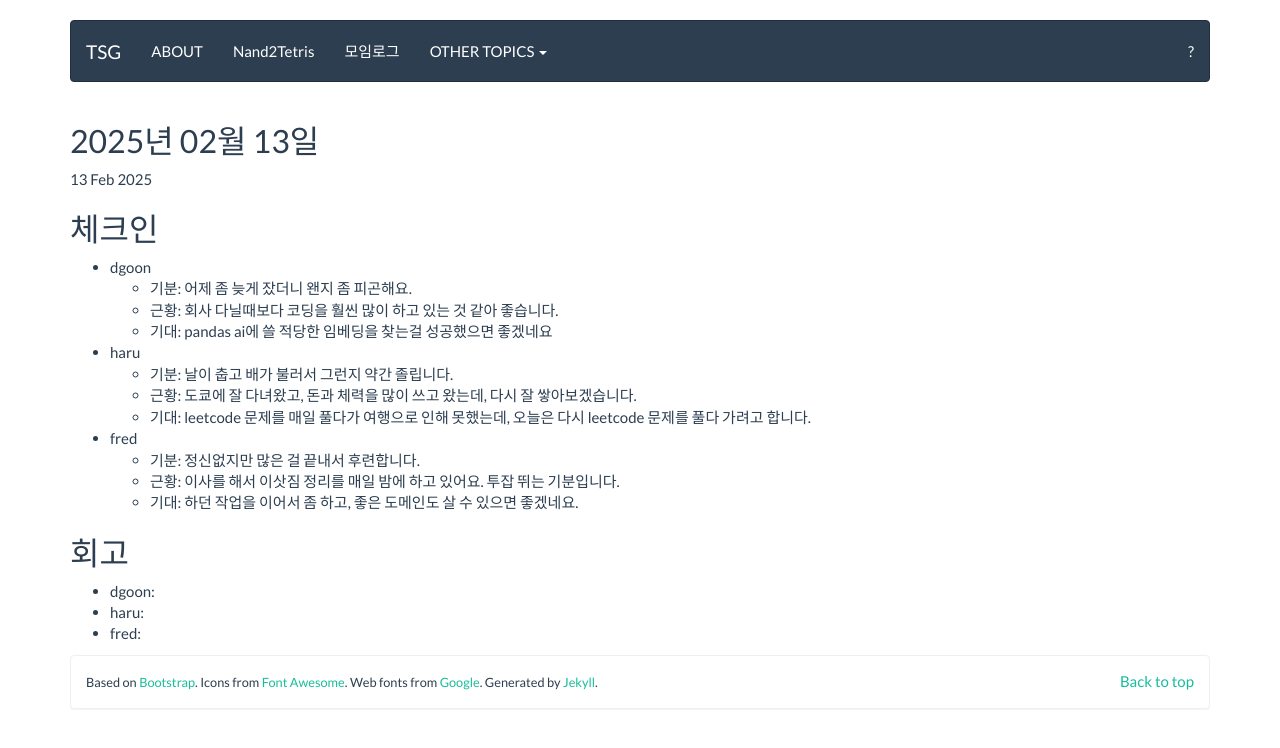
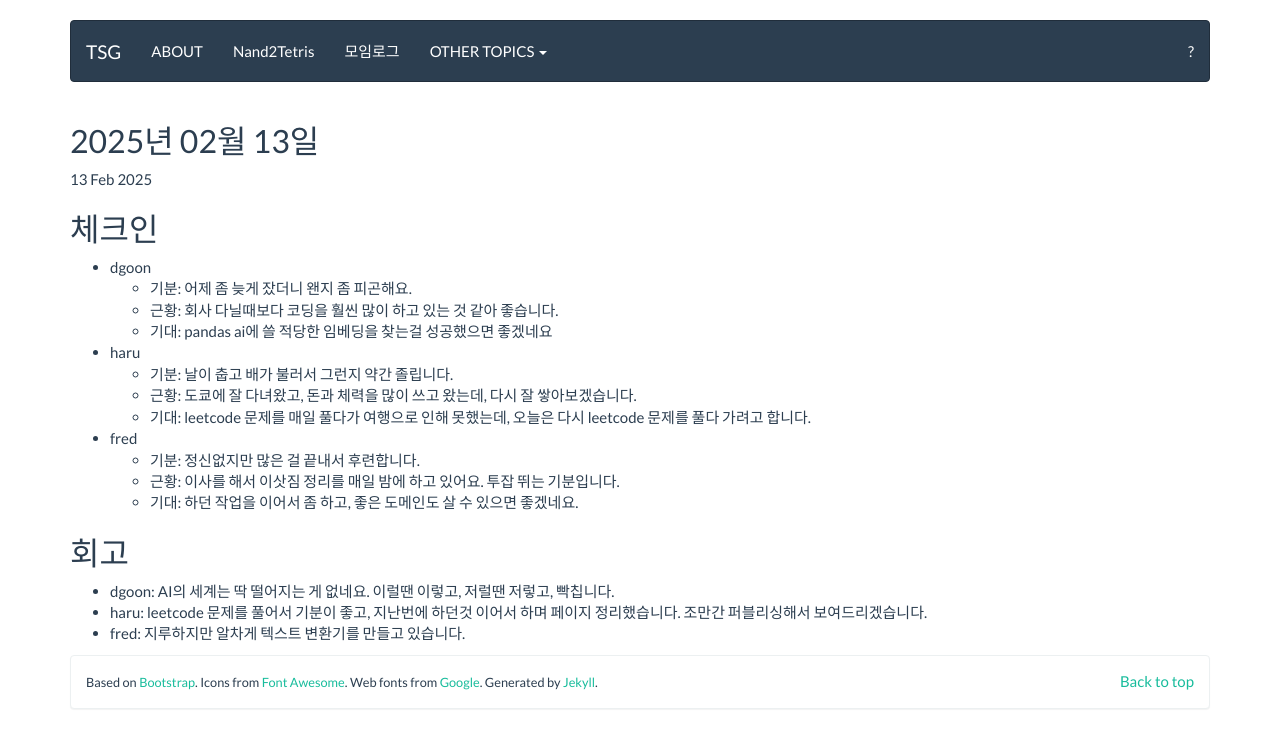
Before and after one commit to tuestudy/tuestudy.github.io, a Jekyll site: the page built from 2025-02-13-meeting.md, in a window 1280 px wide. Shown: the top 748 px of the page. Built offline with Jekyll 4.4.1, drawn with Linux system fonts in a browser that asks for light colours.

Commit message:
2025-02-13 회고

```diff
--- a/2025-02-13-meeting.md
+++ b/2025-02-13-meeting.md
@@ -25,6 +25,6 @@
 
 ## 회고
 
-- dgoon:
-- haru:
-- fred:
+- dgoon: AI의 세계는 딱 떨어지는 게 없네요. 이럴땐 이렇고, 저럴땐 저렇고, 빡칩니다.
+- haru: leetcode 문제를 풀어서 기분이 좋고, 지난번에 하던것 이어서 하며 페이지 정리했습니다. 조만간 퍼블리싱해서 보여드리겠습니다.
+- fred: 지루하지만 알차게 텍스트 변환기를 만들고 있습니다.
```
